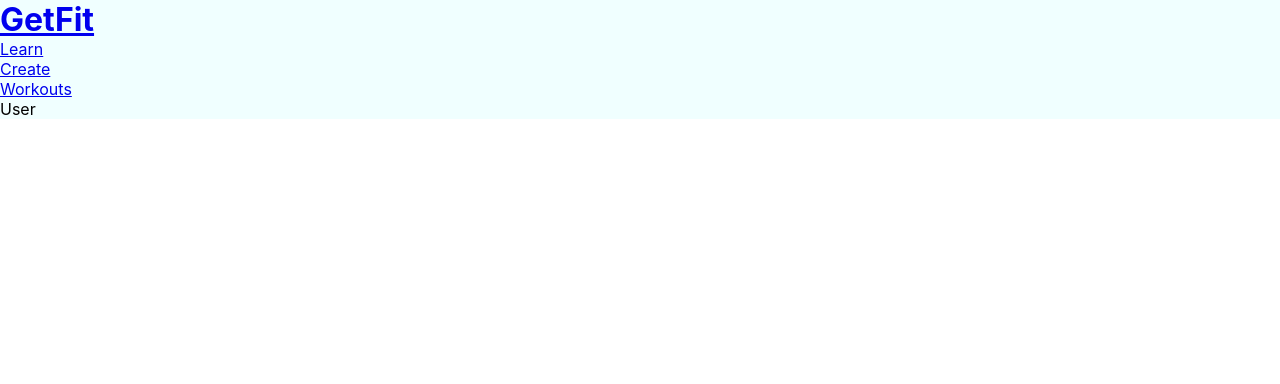
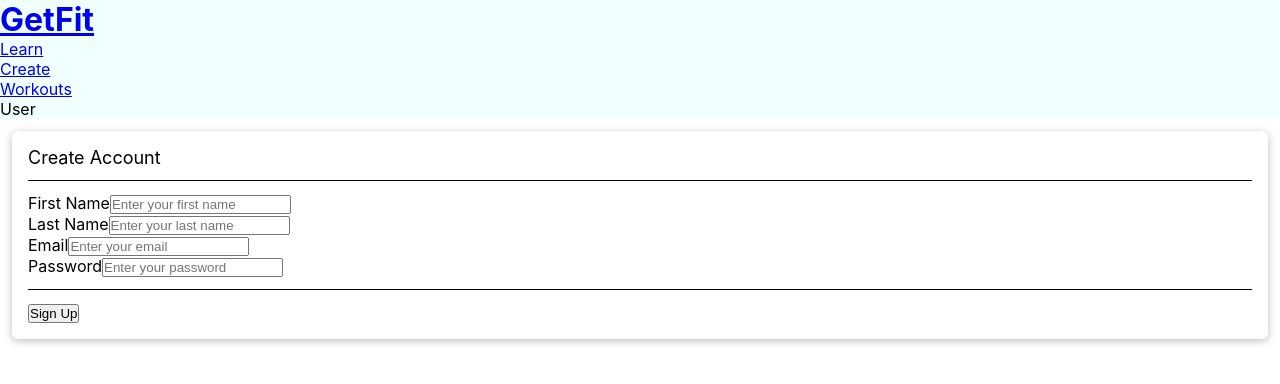
Before and after one commit to Jordan-McGhee/GetFit, a React (Create React App) app in the folder frontend/getfit/: page /auth in a window 1280 px wide. Shown: the top 384 px of the page. Built offline with nearby package versions, Linux system fonts and the light colour scheme.

Commit message:
Added auth page for login/signup

```diff
--- a/frontend/getfit/src/App.js
+++ b/frontend/getfit/src/App.js
@@ -11,6 +11,7 @@ import HomePage from "./Pages/Home/HomePage";
 import NewWorkout from "./Pages/Workout/Pages/NewWorkout";
 import ViewWorkout from "./Pages/Workout/Pages/ViewWorkout";
 import EditWorkout from "./Pages/Workout/Pages/EditWorkout"
+import AuthPage from "./Pages/Auth/AuthPage";
 
 function App() {
 
@@ -19,6 +20,7 @@ function App() {
   routes = (
     <Routes>
       <Route path="/" element={ <HomePage /> } />
+      <Route path="/auth" element = { <AuthPage />} />
       <Route path="/workout/create" element = { <NewWorkout /> } />
       <Route path="/workout/:workoutID/view" element = { <ViewWorkout /> } />
       <Route path="/workout/:workoutID/edit" element = { <EditWorkout /> } />
--- a/frontend/getfit/src/Components/UIElements/Card.js
+++ b/frontend/getfit/src/Components/UIElements/Card.js
@@ -27,6 +27,8 @@ const Card = props => {
 
 
             { props.children }
+
+            { footer ? footer : null }
         </div>
     )
 }
--- /dev/null
+++ b/frontend/getfit/src/Pages/Auth/AuthPage.js
@@ -0,0 +1,126 @@
+import React, { useState } from "react";
+
+import Input from "../../Components/FormElements/Input";
+import Button from "../../Components/FormElements/Button";
+import Card from "../../Components/UIElements/Card";
+
+const AuthPage = () => {
+
+    // need to have state for logging in/signing up
+    // signup and login forms
+
+    const [ isLoggingIn, setIsLoggingIn ] = useState(false)
+
+    const changeLoginHandler = () => {
+        if (isLoggingIn) {
+            setIsLoggingIn(false)
+        } else {
+            setIsLoggingIn(true)
+        }
+    }
+
+    const formSubmitHandler = event => {
+        event.preventDefault()
+
+    }
+
+    let loginForm
+
+    // render different versions of form conditionally based on if the user is logging in or signing up
+    if (isLoggingIn) {
+        loginForm = (
+            <div>
+
+                {/* email */}
+                <Input
+                    id = "email"
+                    type = "text"
+                    label = "Email"
+                    placeholder = "Enter your email"
+                    errorText = "Please enter a valid email!"
+                />
+
+                {/* password */}
+                <Input
+                    id = "password"
+                    type = "password"
+                    label = "Password"
+                    placeholder = "Enter your password"
+                    errorText = "Password must be at least 8 characters long"
+                />
+
+            </div>
+        )
+    } else {
+        loginForm = (
+            <div>
+                {/* first name */}
+                <Input
+                    id = "firstName"
+                    type = "text"
+                    label = "First Name"
+                    placeholder = "Enter your first name"
+                    errorText = "Name can't be blank!"
+                />
+
+                {/* last name */}
+                <Input
+                    id = "lastName"
+                    type = "text"
+                    label = "Last Name"
+                    placeholder = "Enter your last name"
+                    errorText = "Name can't be blank!"
+                />
+
+                {/* email */}
+                <Input
+                    id = "email"
+                    type = "text"
+                    label = "Email"
+                    placeholder = "Enter your email"
+                    errorText = "Please enter a valid email!"
+                />
+
+                {/* password */}
+                <Input
+                    id = "password"
+                    type = "password"
+                    label = "Password"
+                    placeholder = "Enter your password"
+                    errorText = "Password must be at least 8 characters long"
+                />
+            </div>
+
+        )
+    }
+
+    let formIsValid
+
+    return (
+        <React.Fragment>
+
+
+
+            <Card
+                header = { isLoggingIn ? "Log In" : "Create Account"}
+                footer = {
+                    <Button
+                        type = "submit"
+                        text = { isLoggingIn ? "Log In" : "Sign Up"}
+                        disabled = { !formIsValid }
+                    />
+                }
+            >
+
+                <form onSubmit={ formSubmitHandler }>
+
+                    { loginForm }
+
+                </form>
+            </Card>
+        </React.Fragment>
+    )
+
+}
+
+export default AuthPage
--- a/frontend/getfit/src/Pages/Home/HomePage.js
+++ b/frontend/getfit/src/Pages/Home/HomePage.js
@@ -2,6 +2,7 @@ import React from "react"
 
 
 // component imports
+import Button from "../../Components/FormElements/Button"
 import Card from "../../Components/UIElements/Card"
 import MainLiftList from "./Components/MainLiftList"
 import WorkoutList from "./Components/WorkoutList"
--- a/frontend/getfit/src/Pages/Workout/Pages/NewWorkout.js
+++ b/frontend/getfit/src/Pages/Workout/Pages/NewWorkout.js
@@ -13,9 +13,31 @@ const NewWorkout = () => {
 
     }
 
+    const newWorkoutFooter = (
+        <div>
+            <Button
+                type = "text"
+                text = "Discard"
+            />
+            <Button
+                type = "submit"
+                text = "Create Workout"
+            />
+        </div>
+    )
+
+    let exerciseInputs = [], count = 3
+
+    // const addExerciseInput =
+
+    console.log(exerciseInputs)
+    console.log(count)
+
+
+
     return (
 
-        <Card header = {"New Workout"}>
+        <Card header = {"New Workout"} footer = { newWorkoutFooter }>
 
             <form onSubmit={ submitHandler }>
                 <Input
@@ -30,17 +52,6 @@ const NewWorkout = () => {
                 <ExerciseInput />
                 <ExerciseInput />
 
-                <footer>
-                    <Button
-                        type = ""
-                        text = "Discard"
-                    />
-                    <Button
-                        type = "submit"
-                        text = "Create Workout"
-                    />
-                </footer>
-
             </form>
 
         </Card>
```
Also changed, not shown: 1 other file (tests, documents, lock files or other folders).
